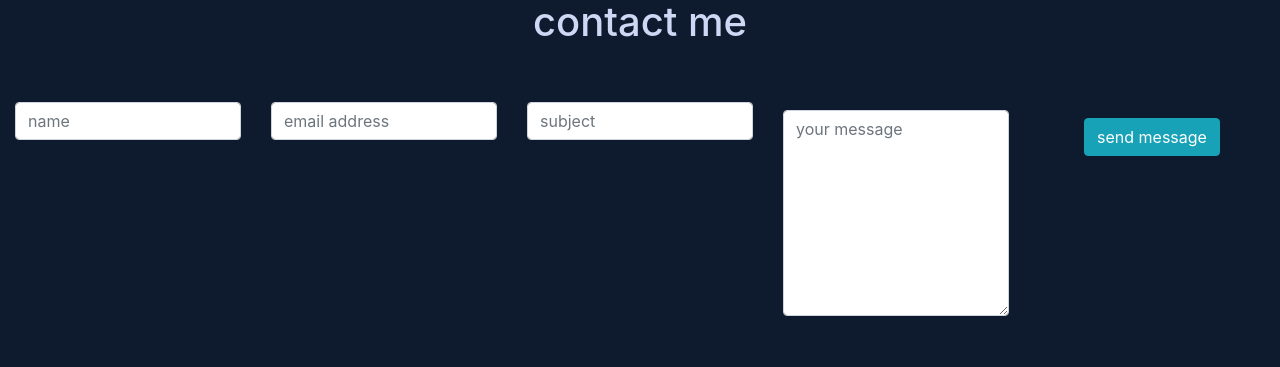
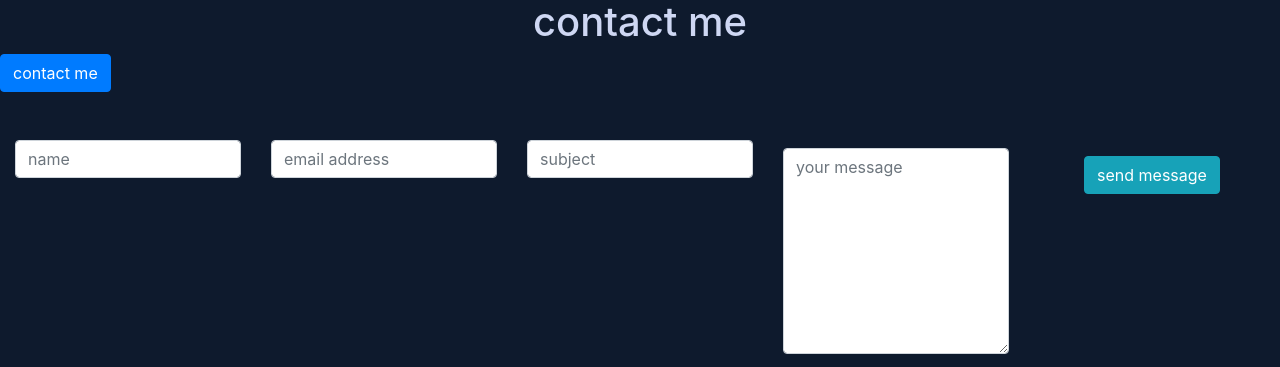
Before and after one commit to capetillo/carolina-portfolio, a React (Create React App) app: page / in a window 1280 px wide. Shown: the part 2330-2697 px from the top of the page. Before the commit the page ends 2662 px from the top, so only its background shows below. Built offline with nearby package versions, Linux system fonts and the light colour scheme.

Commit message:
fades email form on click

```diff
--- a/src/components/Contact/Contact.jsx
+++ b/src/components/Contact/Contact.jsx
@@ -1,7 +1,7 @@
 import React from 'react';
 import './Contact.css';
 import emailjs from 'emailjs-com';
-import {Row, Col} from 'react-bootstrap';
+import {Row, Col, Button, Fade} from 'react-bootstrap';
 
 export default function Contact() {
 
@@ -18,10 +18,16 @@ export default function Contact() {
     }
 
 
+
+
         return (
             <div className="contact" id="contact">
                 <h1 className="contactme">contact me </h1>
-                <form onSubmit={sendEmail}>
+                <Button className="collapsed" type="button" data-toggle="collapse" data-target="#form-collapse-text" aria-controls="form-collapse-text" aria-expanded="false" aria-label="Toggle navigation">
+                contact me
+                 </Button>
+                <Fade in="true">
+                <form onSubmit={sendEmail} id="form-collapse-text">
                     <Row className="pt-5 mx-auto">
                         <Col className="form-group mx-auto">
                             <input type="text" className="form-control" placeholder="name" name="name"/>
@@ -40,6 +46,7 @@ export default function Contact() {
                         </Col>
                     </Row>
                 </form>
+                </Fade>
             </div>
         )
 
```
